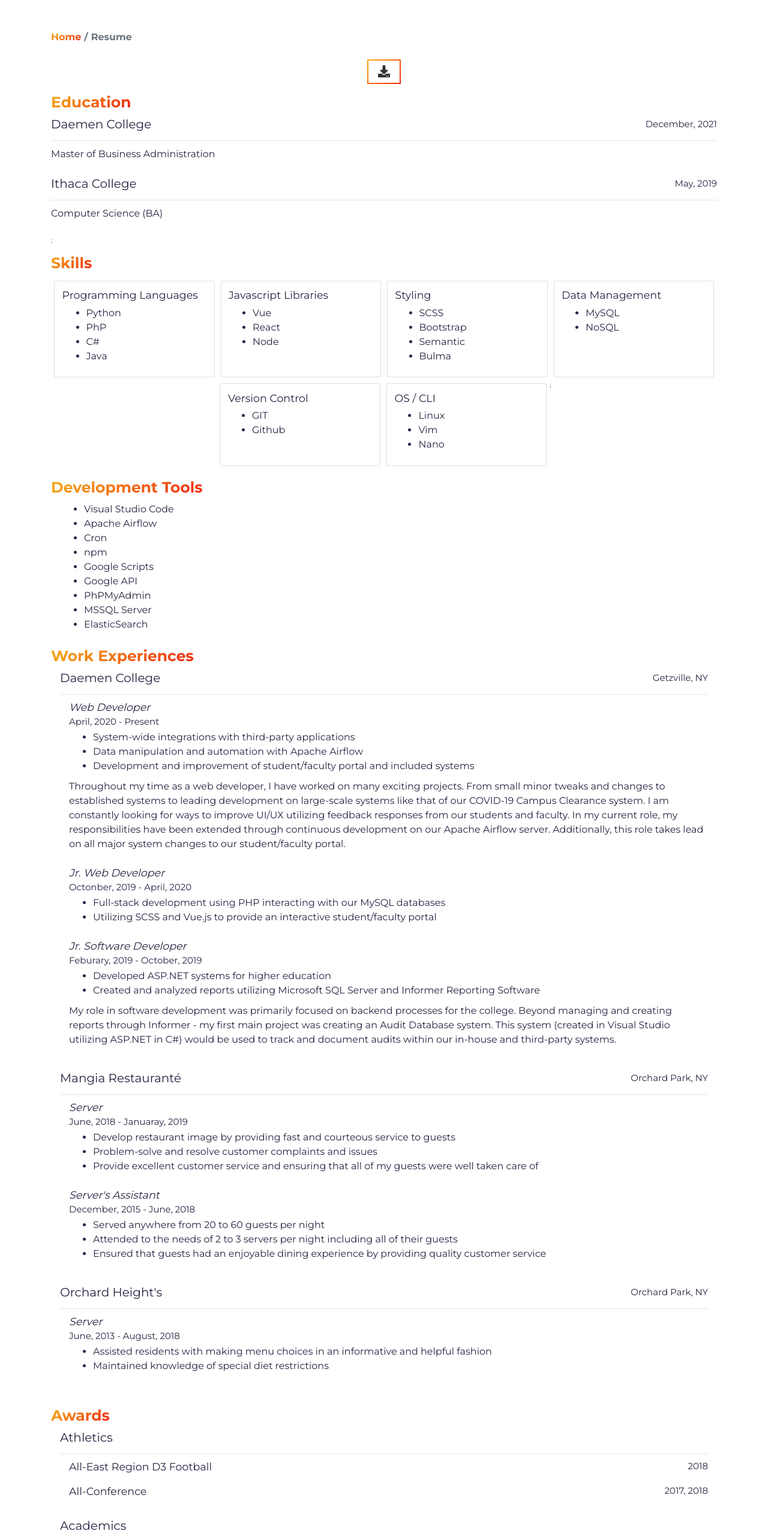
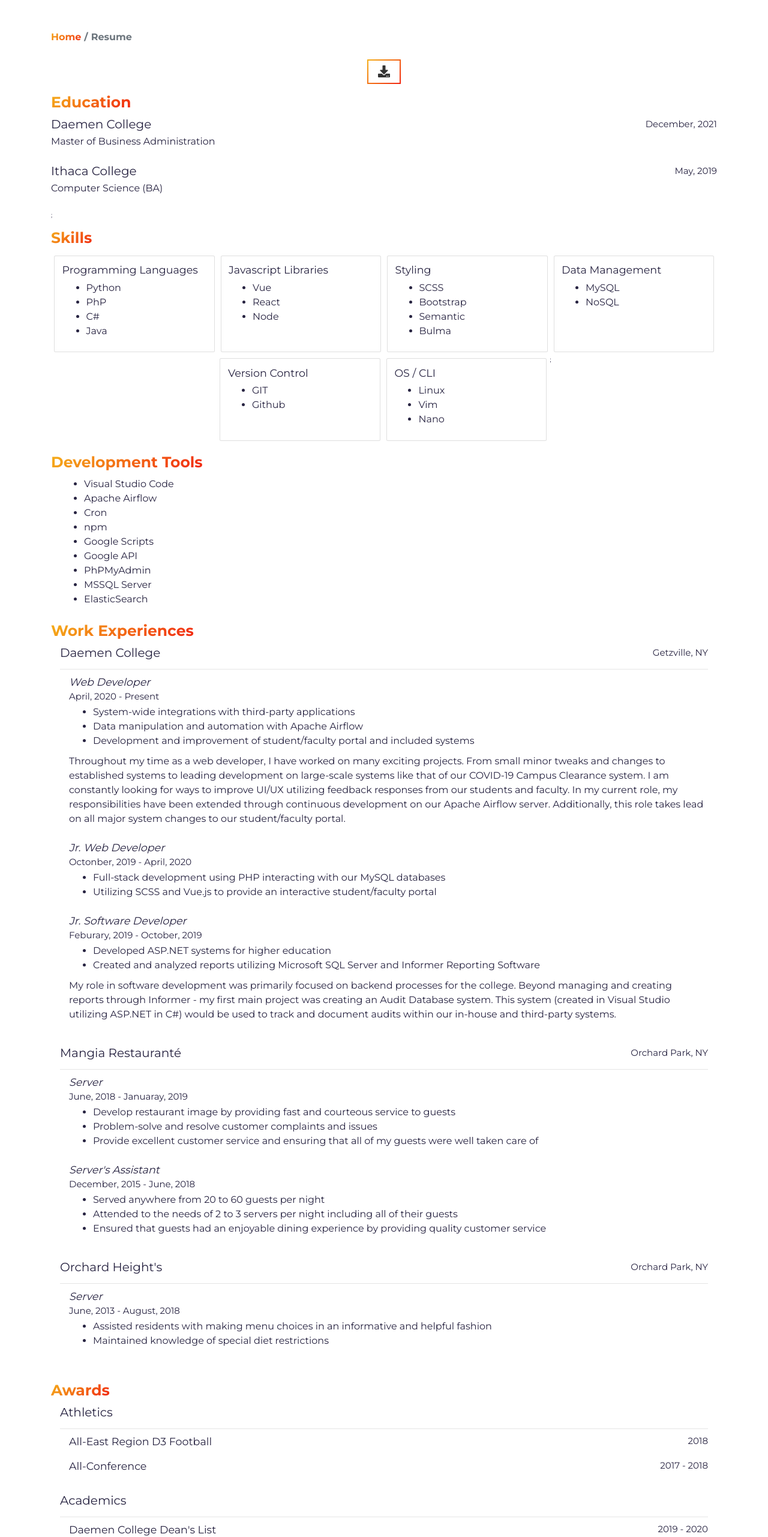
Before and after one commit to brienpacholec/-brienpacholec-, a Gatsby site: page /resume in a window 1280 px wide. Shown: the top 2562 px of the page at 60% size. Built offline with nearby package versions, Linux system fonts and the light colour scheme; Gatsby itself is replaced by a stand-in of ours.

Commit message:
updated resume document

```diff
--- a/src/components/Pages/Resume.jsx
+++ b/src/components/Pages/Resume.jsx
@@ -77,7 +77,6 @@
                             <h2>{school || '[School]'}</h2>
                             <h4 className="align-self-center">{date || '[Date]'}</h4>
                           </div>
-                          <hr/>
                             <p>{degree || '[Degree]'}</p>
                         </Col>
                       </Row>
--- a/src/mock/data.js
+++ b/src/mock/data.js
@@ -37,7 +37,7 @@
 export const aboutData = {
   img: 'brien_1.jpg',
   paragraphOne:
-    "I reign from Buffalo, New York home of the Buffalo Bills & the world's best chicken wings! I graduated from Ithaca College where I played defensive tackle for the football team in 2019 with a bachelor's degree in computer science. I am currently wrapping up my master's of business in administration at Daemen College.",
+    "I reign from Buffalo, New York home of the Buffalo Bills & the world's best chicken wings! I graduated from Ithaca College in 2019 with a bachelor's degree in computer science. As my time as a Bomber I played defensive tackle for the football team. I am currently wrapping up my master's of business in administration at Daemen College.",
   paragraphTwo:
     'Currently, work at Daemen College as a full-stack web developer. In my current role, I am responsible for the development of our student & faculty web portal. I develop on the front-end of the stack using SCSS, Vue.JS, and HTML5. On the back-end of things, my days of development are spent utilizing MySQL, PHP, and Python.',
   paragraphThree:
@@ -428,7 +428,7 @@
       {
         id: nanoid(),
         name: 'All-Conference',
-        year: '2017, 2018',
+        year: '2017 - 2018',
       },
     ],
   },
@@ -439,7 +439,7 @@
       {
         id: nanoid(),
         name: "Daemen College Dean's List",
-        year: '2019, 2020',
+        year: '2019 - 2020',
       },
       {
         id: nanoid(),
@@ -454,7 +454,7 @@
       {
         id: nanoid(),
         name: 'All-Conference Academic Team',
-        year: '2016-2018',
+        year: '2016 - 2018',
       },
     ],
   },
```
Also changed, not shown: 1 other file.
